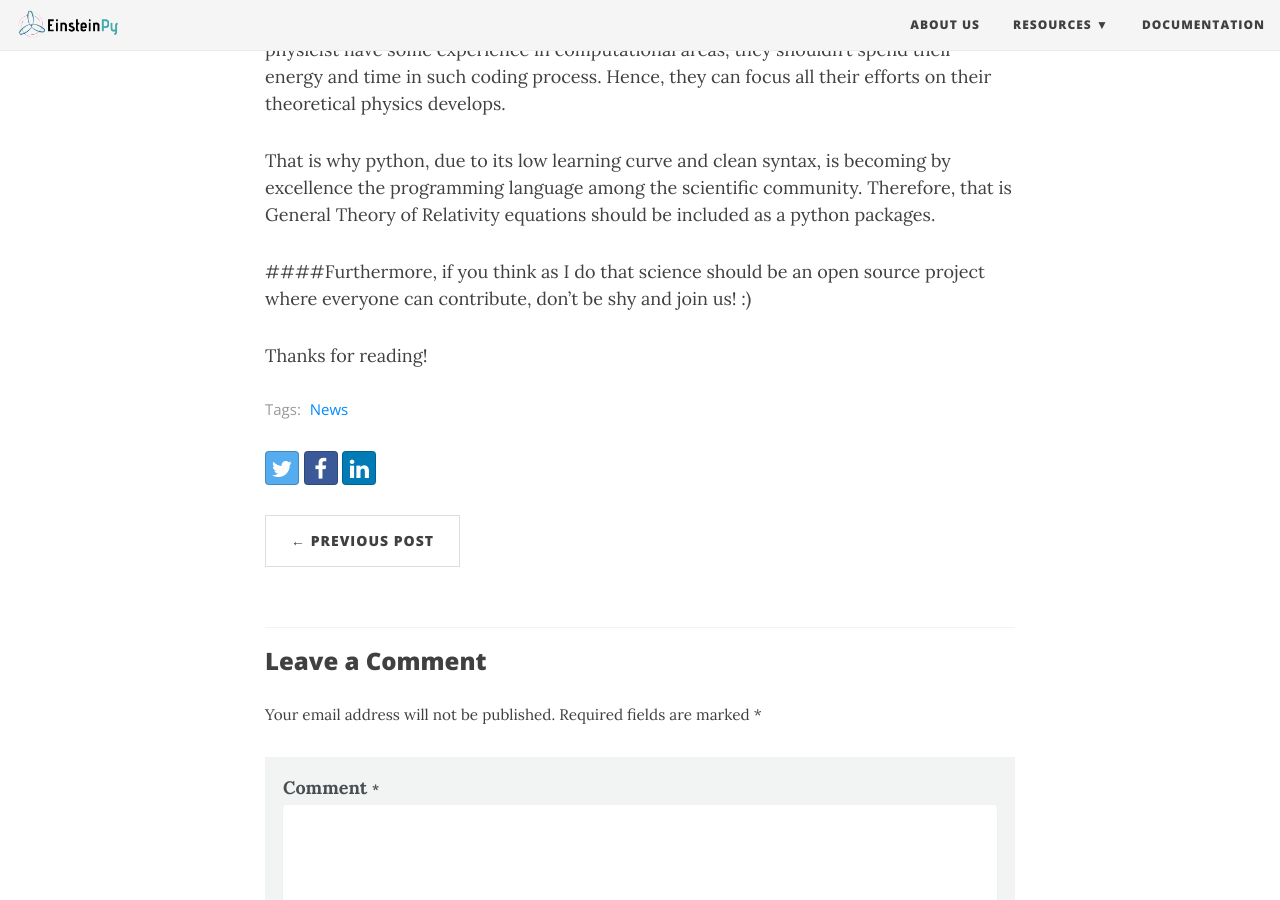
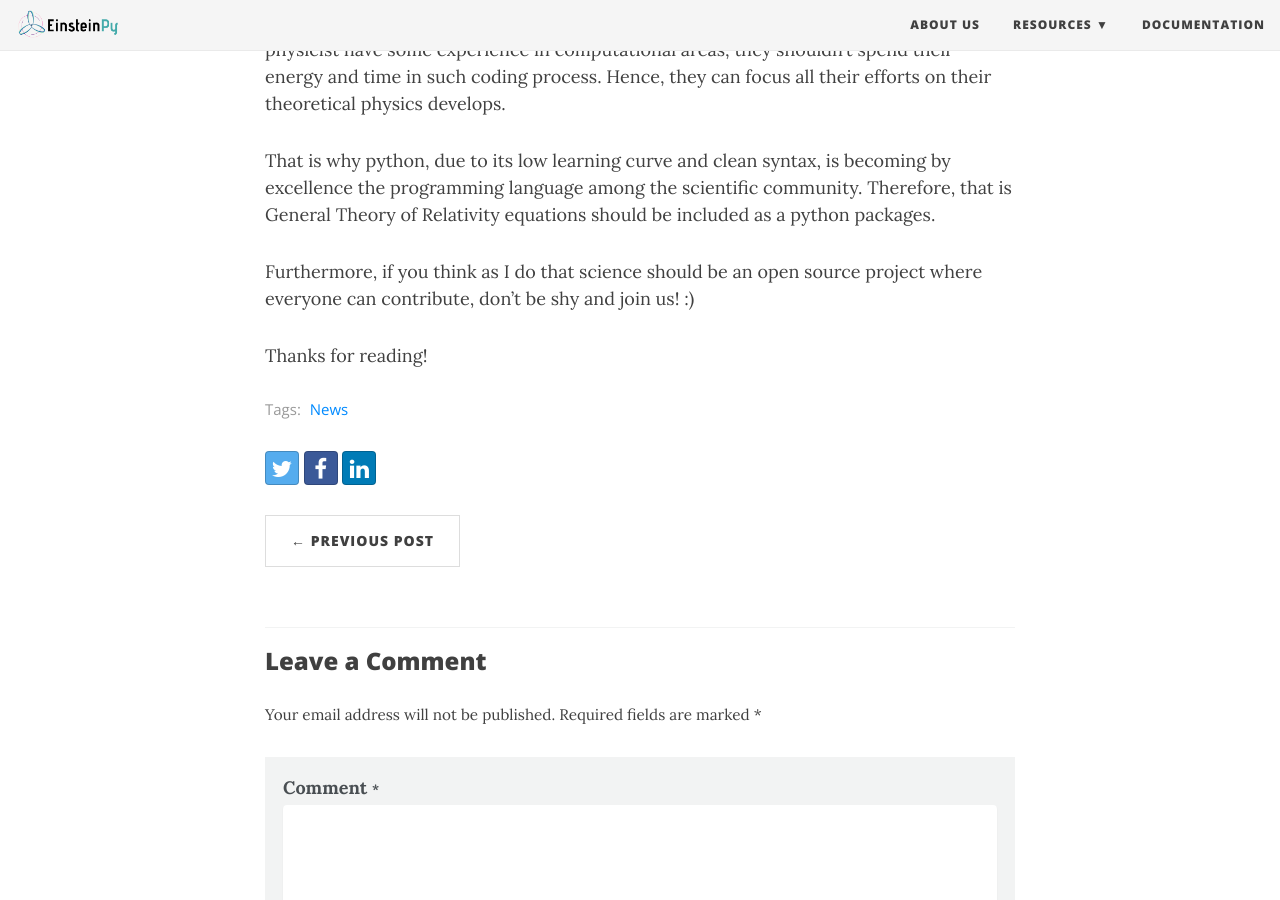
Before and after one commit to einsteinpy/blog.einsteinpy.org, a Jekyll site: the page built from _posts/2019-05-29-Student-SOCIS-2019.md, in a window 1280 px wide and 900 px high, scrolled down 766 px. Built offline with Jekyll 4.4.1, drawn with Linux system fonts in a browser that asks for light colours; nearby versions of some CDN libraries.

```diff
--- a/_posts/2019-05-29-Student-SOCIS-2019.md
+++ b/_posts/2019-05-29-Student-SOCIS-2019.md
@@ -25,6 +25,7 @@ Hence, they can focus all their efforts on their theoretical physics develops.
 That is why python, due to its low learning curve and clean syntax, is becoming by excellence the programming language among the scientific community.
 Therefore, that is General Theory of Relativity equations should be included as a python packages.
 
-####Furthermore, if you think as I do that science should be an open source project where everyone can contribute, don't be shy and join us! :)
+
+Furthermore, if you think as I do that science should be an open source project where everyone can contribute, don't be shy and join us! :)
 
 Thanks for reading!
```
